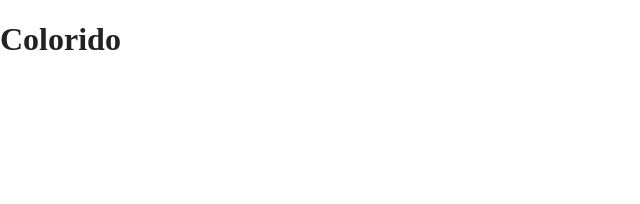
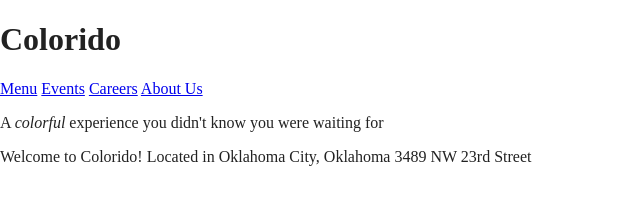
Before and after one commit to jadeccdudley/colorido, a website built with Parcel: page index.html in a window 1280 px wide. Shown: the whole page, without its empty margins (0-640 px from the left). Built offline with nearby package versions, Linux system fonts and the light colour scheme.

Commit message:
added main page content and links

```diff
--- a/index.html
+++ b/index.html
@@ -37,6 +37,17 @@
   </script>
   <script src="https://www.google-analytics.com/analytics.js" async></script>
 </body>
+<header>
+  <!--main menu at top of page-->
+  <nav>
 <h1>Colorido</h1>
+<a href="file:///Users/jadecdudley/Documents/Sites/colorido/index.html" target="_blank">Menu</a>
+<a href="file:///Users/jadecdudley/Documents/Sites/colorido/index.html" target="_blank">Events</a>
+<a href="file:///Users/jadecdudley/Documents/Sites/colorido/index.html" target="_blank">Careers</a>
+<a href="file:///Users/jadecdudley/Documents/Sites/colorido/index.html" target="_blank">About Us</a>
+<p>A <em>colorful</em> experience you didn't know you were waiting for</p>
+</header>
+<p>Welcome to Colorido! Located in Oklahoma City, Oklahoma 3489 NW 23rd Street</p>
+</nav>
 
 </html>
```
